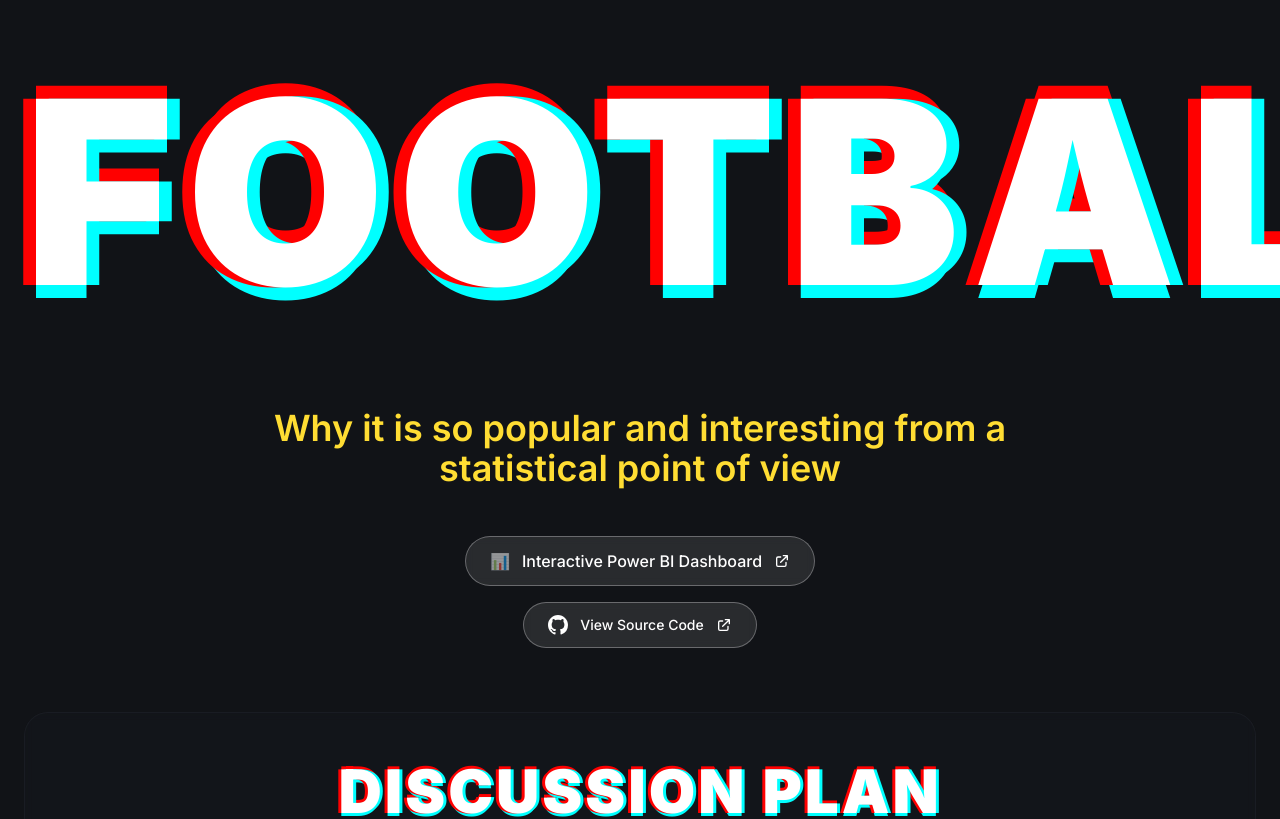
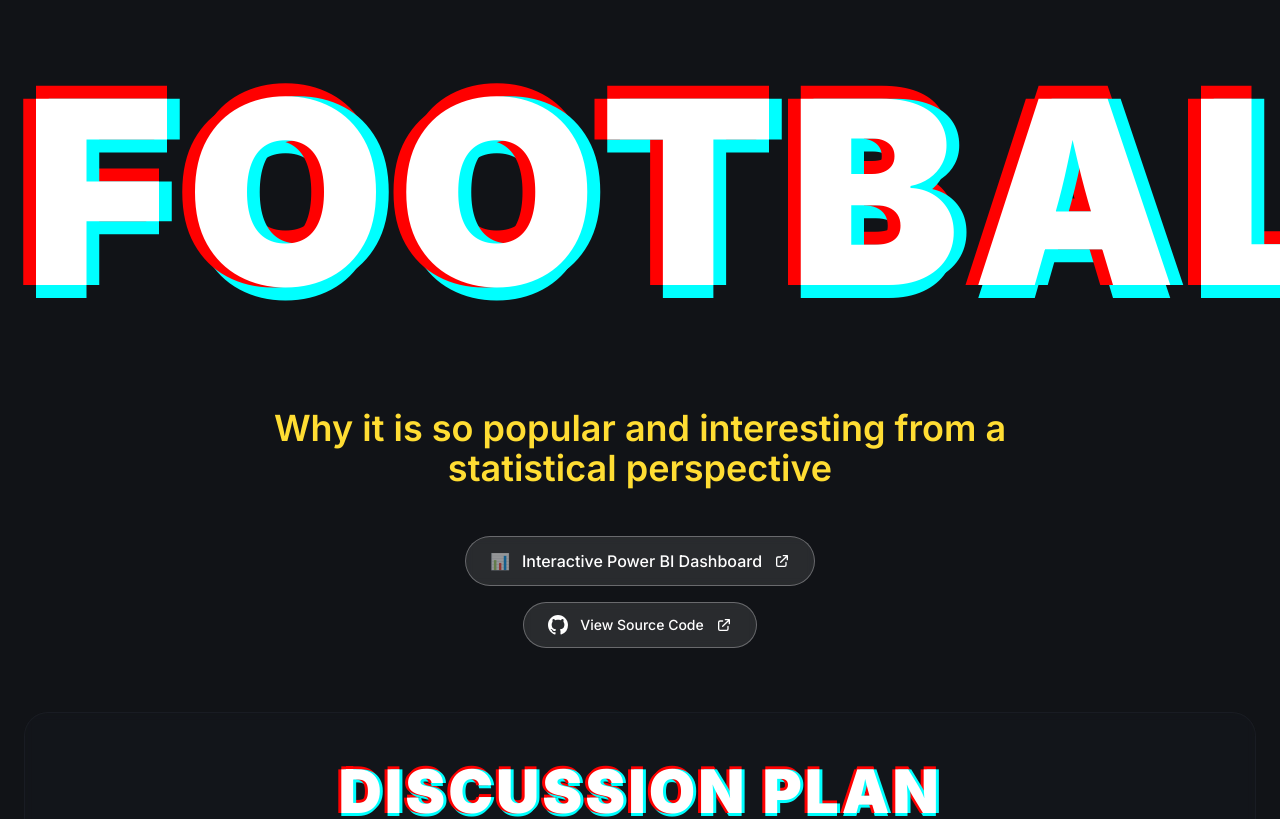
Before and after one commit to mementomee/Why_football_is_so_popular, a React (Vite) app in the folder report/: page / in a window 1280 px wide. Shown: the top 819 px of the page. Built offline with nearby package versions, Linux system fonts and the light colour scheme.

Commit message:
Change text

```diff
--- a/report/src/pages/Index.tsx
+++ b/report/src/pages/Index.tsx
@@ -23,7 +23,7 @@ const Index = () => {
 
           {/* Subtitle */}
           <p className="text-2xl md:text-3xl lg:text-4xl text-football-yellow font-semibold mb-12 max-w-4xl mx-auto leading-tight">
-            Why it is so popular and interesting from a statistical point of view
+            Why it is so popular and interesting from a statistical perspective
           </p>
 
           {/* GitHub Repository Link */}
@@ -1482,7 +1482,7 @@ const Index = () => {
               </h3>
             </div>
             <p className="text-foreground/90 text-lg mb-1 font-semibold">Data Analyst</p>
-            <p className="text-muted-foreground text-sm">Researching the popularity of football through the prism of statistics</p>
+            <p className="text-muted-foreground text-sm">Research on the popularity of football from a statistical perspective</p>
           </div>
 
           {/* Contact Links */}
```
